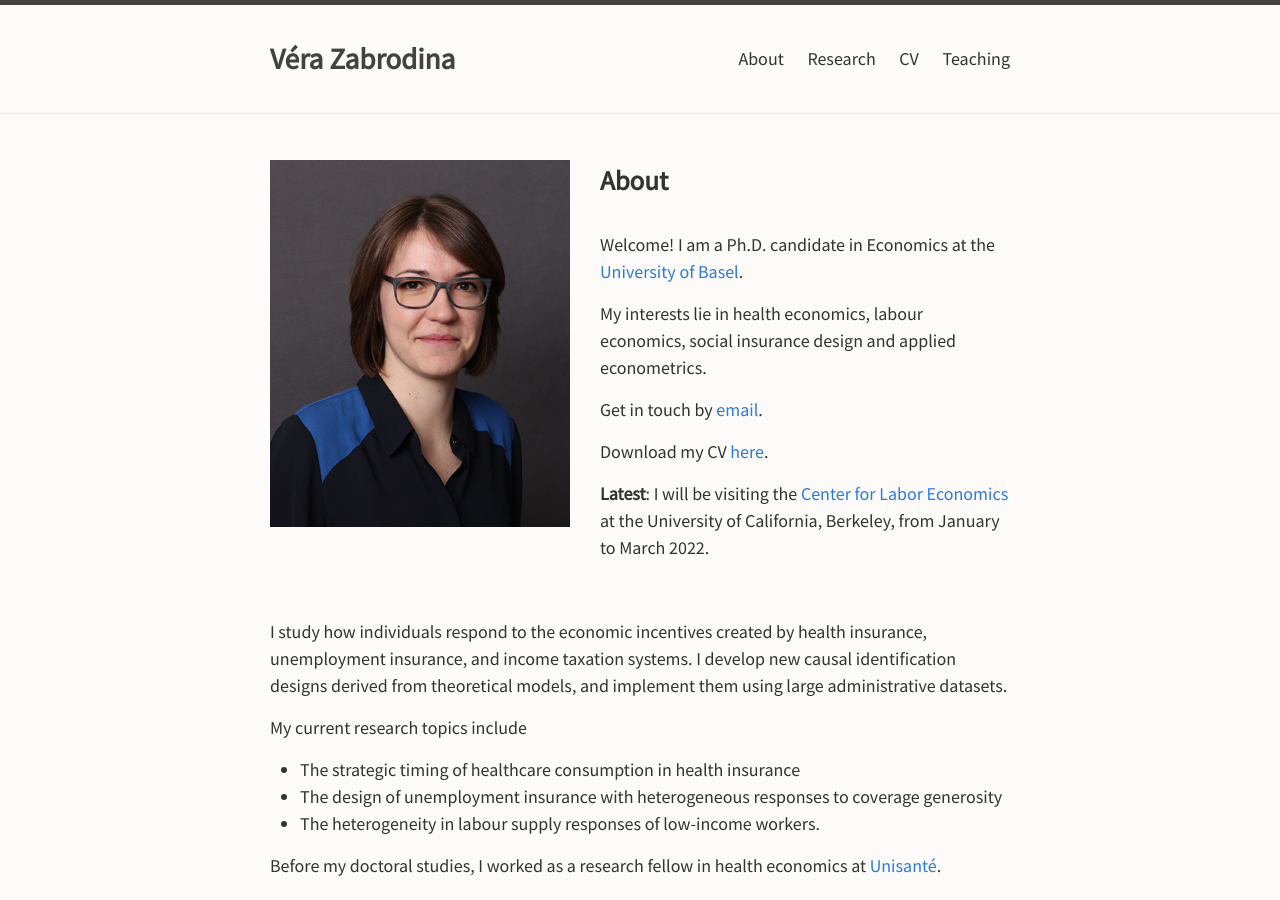
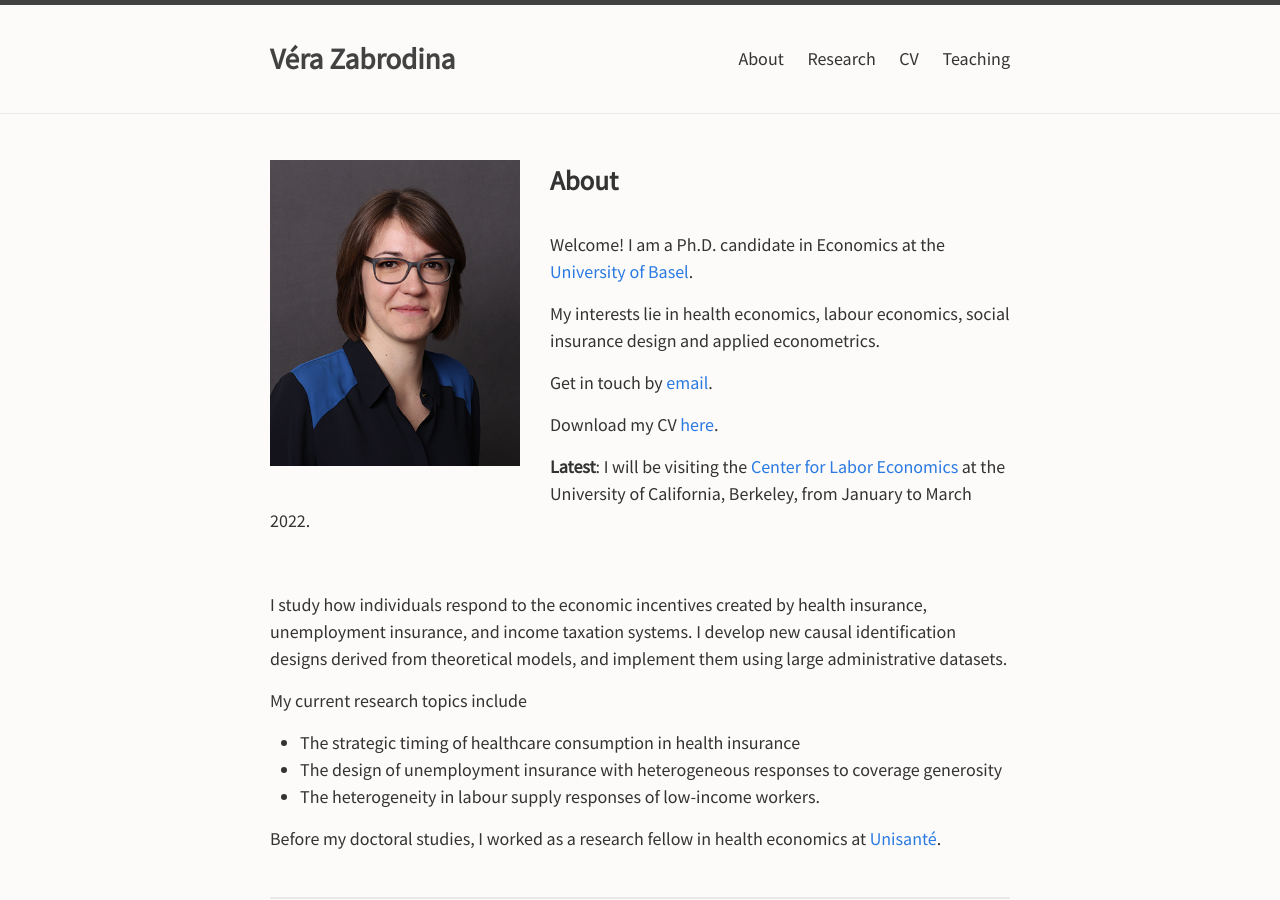
Before and after one commit to verazb/verazb.github.io, a Jekyll site: the page built from index.md, in a window 1280 px wide and 900 px high. Built offline with Jekyll 4.4.1, drawn with Linux system fonts in a browser that asks for light colours.

Commit message:
Update index.md

```diff
--- a/index.md
+++ b/index.md
@@ -4,7 +4,7 @@ layout: default
 
 
 
-<img align="left" src="docs/VeraZabrodina2.JPG" width="300">
+<img align="left" src="docs/VeraZabrodina2.JPG" width="250">
 <!-- ![](docs/VeraZabrodina.JPG) -->
 <!-- ![image](path-to-image.jpg){: style="float: left"} -->
 
```
